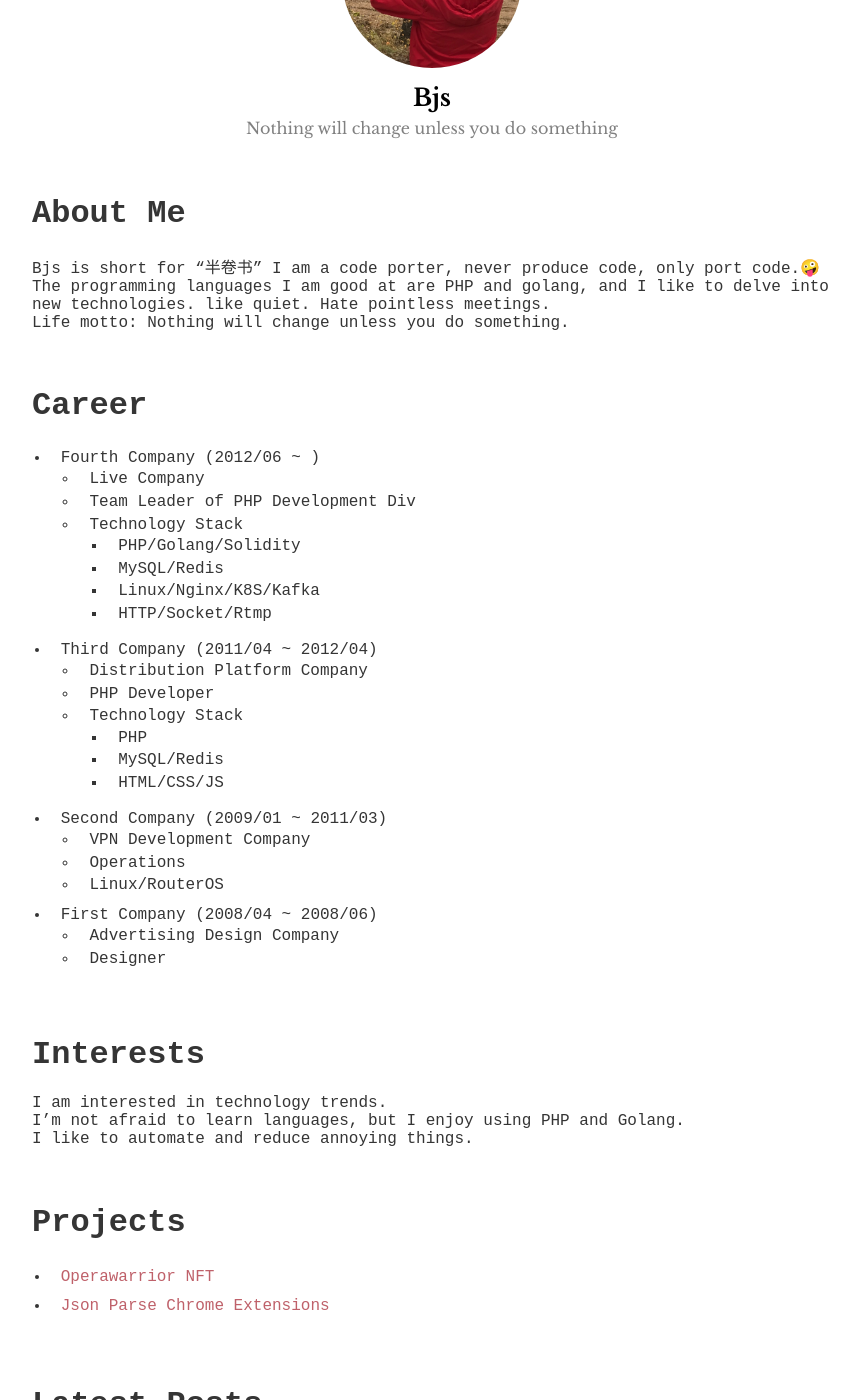
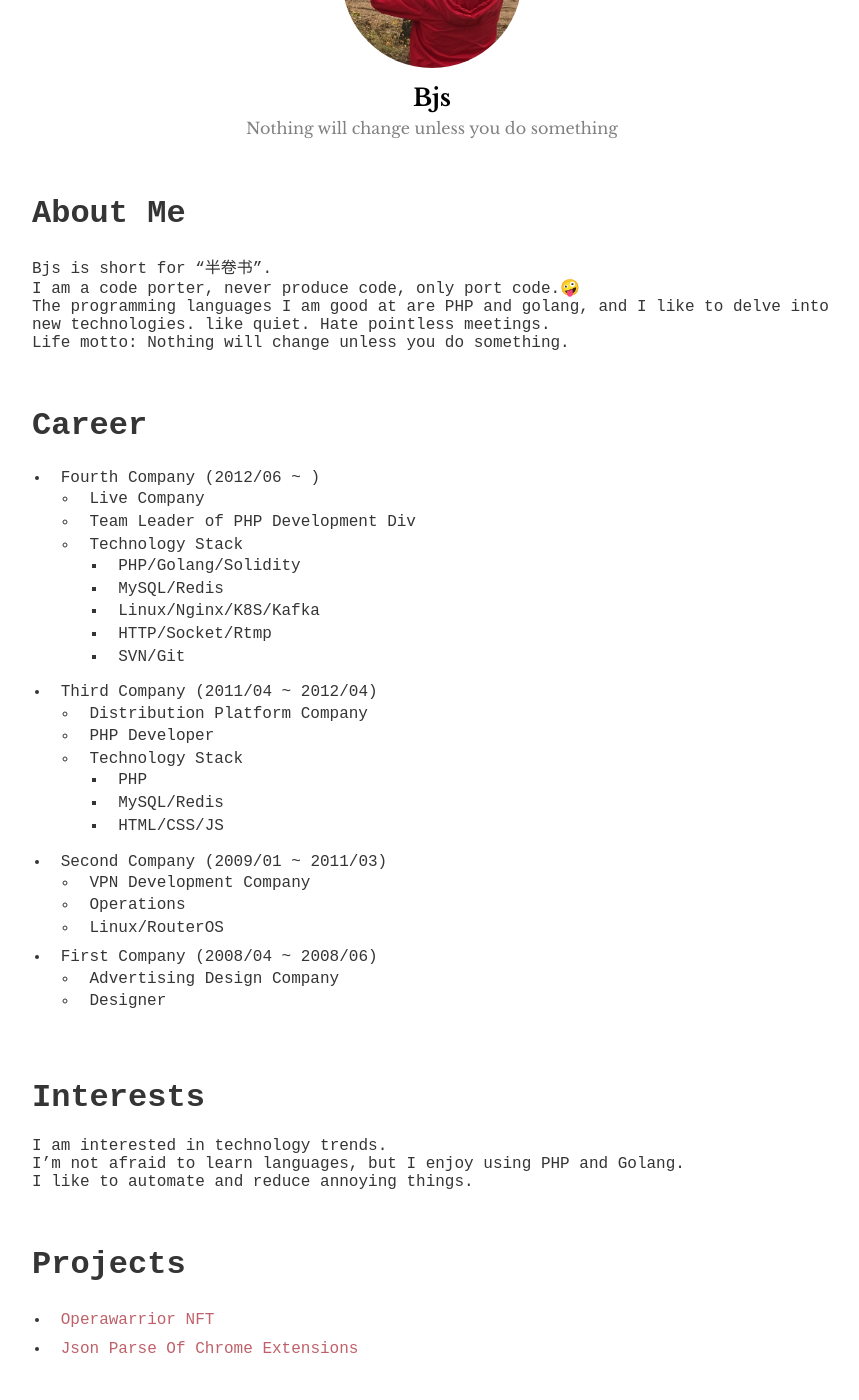
Before and after one commit to banjuanshu/banjuanshu.github.io, a Jekyll site: the page built from docs/index.md, in a window 1280 px wide and 1400 px high, scrolled down 195 px. Shown: the whole window, without its empty margins (208-1067 px from the left). Built offline with Jekyll 4.4.1, drawn with Linux system fonts in a browser that asks for light colours.

Commit message:
fix(base): Modify index.md

```diff
--- a/docs/index.md
+++ b/docs/index.md
@@ -5,7 +5,7 @@ layout: about
 <br/>
 
 # About Me
-Bjs is short for "半卷书"
+Bjs is short for "半卷书".<br>
 I am a code porter, never produce code, only port code.🤪<br>
 The programming languages I am good at are PHP and golang, and I like to delve into new technologies. like quiet. Hate pointless meetings.<br>
 Life motto: Nothing will change unless you do something.
@@ -22,6 +22,7 @@ Life motto: Nothing will change unless you do something.
     * MySQL/Redis
     * Linux/Nginx/K8S/Kafka
     * HTTP/Socket/Rtmp
+    * SVN/Git
 
 * Third Company (2011/04 ~ 2012/04)
   * Distribution Platform Company
@@ -45,11 +46,11 @@ Life motto: Nothing will change unless you do something.
 # Interests
 I am interested in technology trends.<br>
 I'm not afraid to learn languages, but I enjoy using PHP and Golang.<br>
-I like to automate and reduce annoying things.<br>
+I like to automate and reduce annoying things.
 
 
 <br/>
 
 # Projects
 * [Operawarrior NFT](https://www.operawarrior.com/){:target="\_blank"}
-* [Json Parse Chrome Extensions](https://chrome.google.com/webstore/detail/jsonbjs/elkijihmlkiopckafeadaodcaifolkjb){:target="\_blank"}
+* [Json Parse Of Chrome Extensions](https://chrome.google.com/webstore/detail/jsonbjs/elkijihmlkiopckafeadaodcaifolkjb){:target="\_blank"}
```
